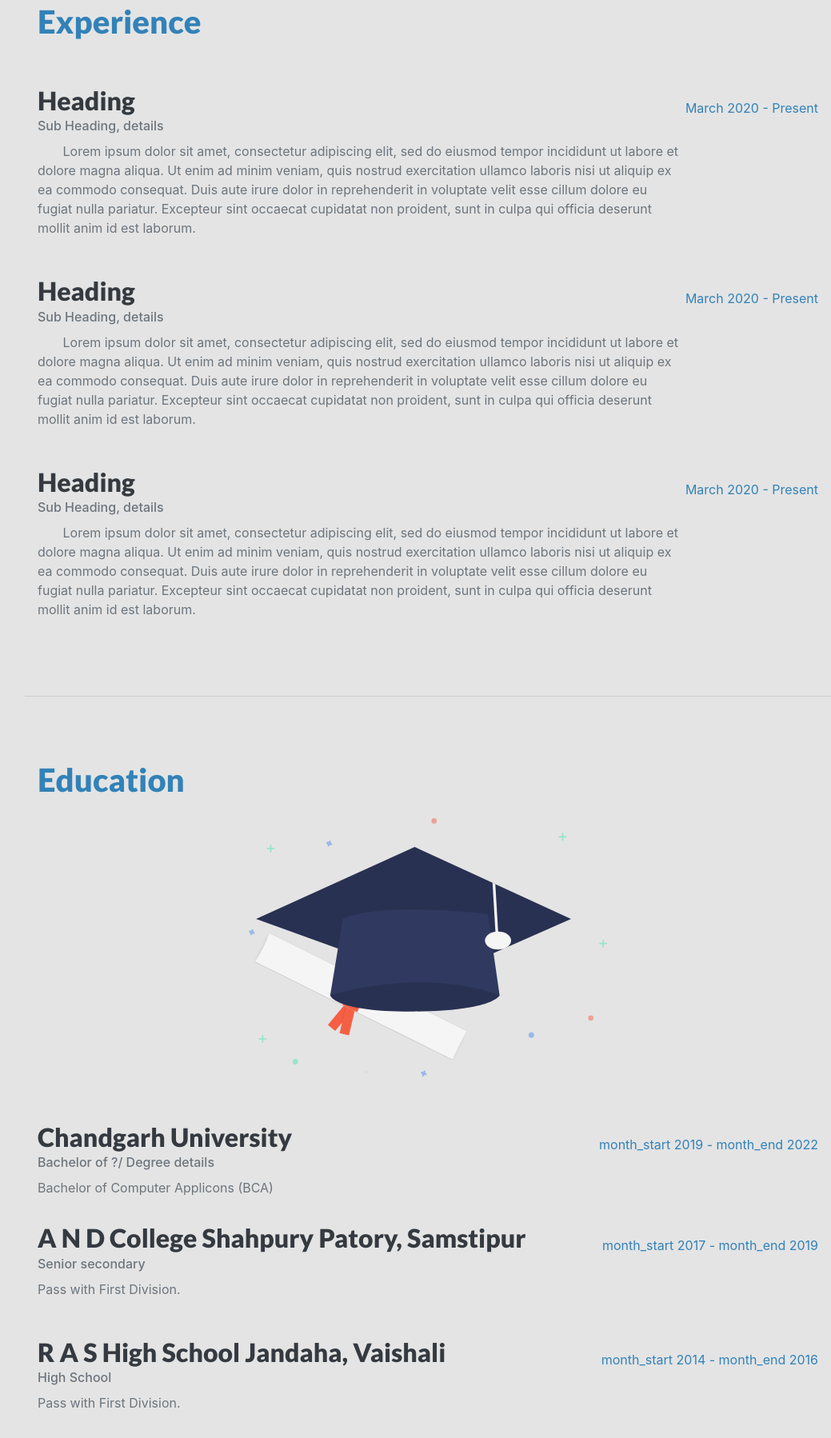
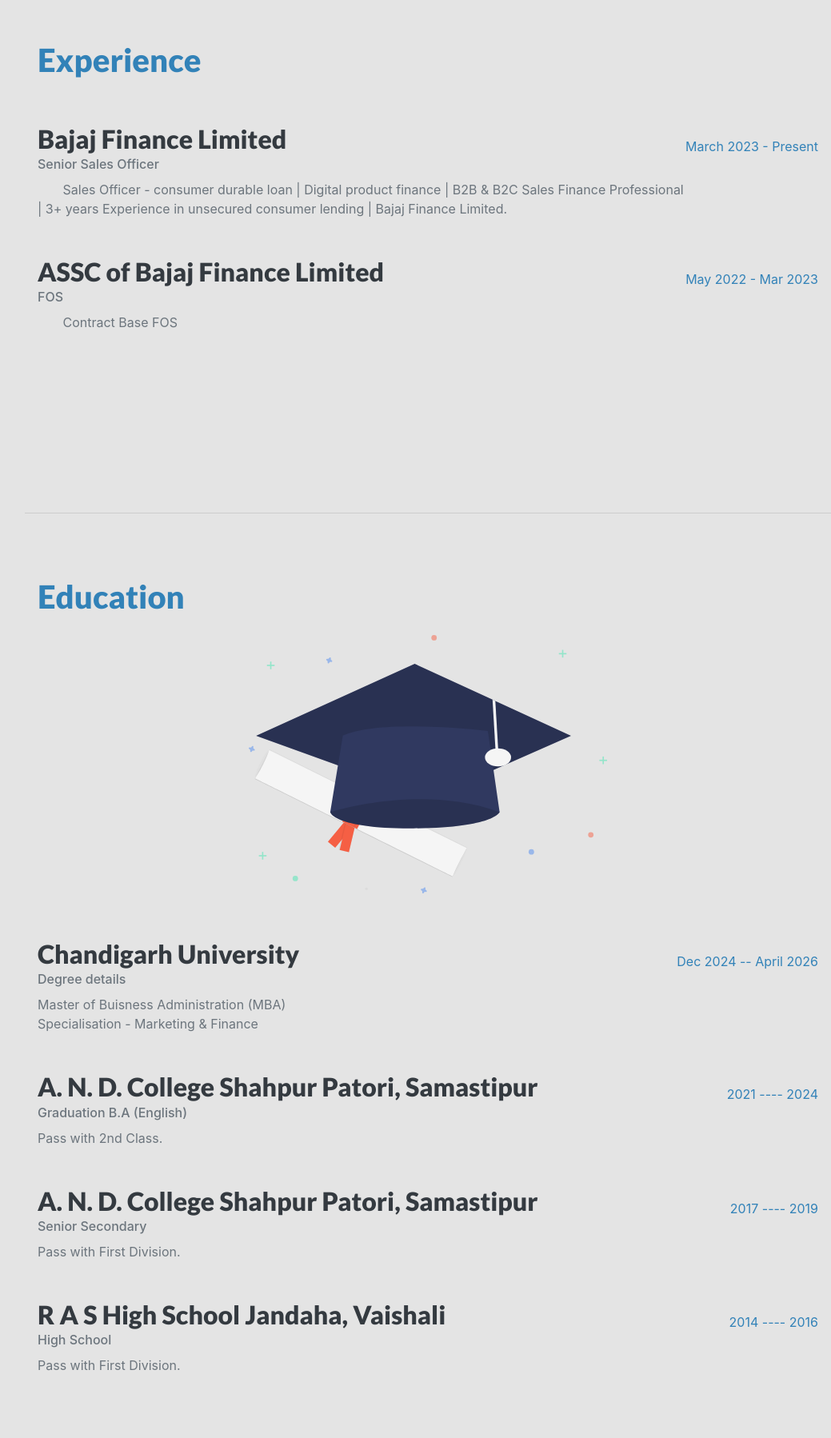
Before and after one commit to CodeWithSurya/myportfolio.github.io, a plain HTML site: page index.html in a window 1280 px wide. Shown: the part 996-2794 px from the top of the page at 80% size, without its empty margins (241-1280 px from the left). Drawn offline with nearby package versions, Linux system fonts and the light colour scheme; a web font is replaced by a local one.

Commit message:
Add files via upload

```diff
--- a/index.html
+++ b/index.html
@@ -60,16 +60,19 @@
           <i class="fas fa-envelope"></i> suryadevkumar700@gmail.com
         </div>
         <img class="top-img " src="img/website.png" alt="Website">
-        <p class="lead mb-5"> &nbsp; &nbsp;&nbsp;&nbsp;&nbsp;&nbsp; Hello, I am dropped out my Bachelors Degree in
-          Computer Applications from Chandigarh
-          University for ABCD reason. I enjoy Coding as well as designing.I always push myself for exploring new and
-          interesting things.
+        <p class="lead mb-5"> &nbsp; &nbsp;&nbsp;&nbsp;&nbsp;&nbsp; Hello, I am Purshing my Master Degree (MBA) in Marketing & Finance from Chandigarh
+          University. I enjoy Traveling as well as watching Movie. I always push myself for exploring new and interesting things.
+
         </p>
-
+        <hr>
+        <!--
         <p class="lead mb-5">&nbsp;&nbsp;&nbsp;&nbsp;&nbsp;&nbsp;I am a Devolper and also a Designer,being consistent to
           my passion I've developed few web
           pages which you can find in the projects section. We can work together,follow me or fill up the form and let's
           get started.</p>
+        -->
+
+
         <div class="social-icons">
           <a target="_blank" class="social-icon" href="https://www.linkedin.com/in/suryadev-kumar-095952190/"><i
               class="fab fa-linkedin-in"></i></a>
@@ -92,18 +95,22 @@
         <h2 class="mb-4">Experience</h2>
         <div class="d-flex flex-column flex-md-row justify-content-between mb-5">
           <div class="flex-grow-1">
-            <h3 class="mb-0">Heading</h3>
-            <div class="subheading mb-3">Sub Heading, details</div>
-            <p> &nbsp;&nbsp;&nbsp;&nbsp;&nbsp;&nbsp; Lorem ipsum dolor sit amet, consectetur adipiscing elit, sed do
-              eiusmod tempor incididunt ut labore et
-              dolore magna aliqua. Ut enim ad minim veniam, quis nostrud exercitation ullamco laboris nisi ut aliquip ex
-              ea commodo consequat.
-              Duis aute irure dolor in reprehenderit in voluptate velit esse cillum dolore eu fugiat nulla pariatur.
-              Excepteur sint occaecat cupidatat non proident, sunt in culpa qui officia deserunt mollit anim id est
-              laborum.</p>
+            <h3 class="mb-0">Bajaj Finance Limited</h3>
+            <div class="subheading mb-3">Senior Sales Officer</div>
+            <p> &nbsp;&nbsp;&nbsp;&nbsp;&nbsp;&nbsp;
+              Sales Officer - consumer durable loan | Digital product finance | B2B & B2C Sales Finance Professional | 3+ years Experience in unsecured consumer lending | Bajaj Finance Limited.</p>
           </div>
-          <div class="flex-shrink-0"><span class="text-primary">March 2020 - Present</span></div>
+          <div class="flex-shrink-0"><span class="text-primary">March 2023 - Present</span></div>
         </div>
+        <div class="d-flex flex-column flex-md-row justify-content-between mb-5">
+          <div class="flex-grow-1">
+            <h3 class="mb-0">ASSC of Bajaj Finance Limited</h3>
+            <div class="subheading mb-3">FOS</div>
+            <p> &nbsp;&nbsp;&nbsp;&nbsp;&nbsp;&nbsp; Contract Base FOS  </p>
+          </div>
+          <div class="flex-shrink-0"><span class="text-primary">May 2022 - Mar 2023</span></div>
+        </div>
+        <!--
         <div class="d-flex flex-column flex-md-row justify-content-between mb-5">
           <div class="flex-grow-1">
             <h3 class="mb-0">Heading</h3>
@@ -118,21 +125,7 @@
           </div>
           <div class="flex-shrink-0"><span class="text-primary">March 2020 - Present</span></div>
         </div>
-        <div class="d-flex flex-column flex-md-row justify-content-between mb-5">
-          <div class="flex-grow-1">
-            <h3 class="mb-0">Heading</h3>
-            <div class="subheading mb-3">Sub Heading, details</div>
-            <p> &nbsp;&nbsp;&nbsp;&nbsp;&nbsp;&nbsp; Lorem ipsum dolor sit amet, consectetur adipiscing elit, sed do
-              eiusmod tempor incididunt ut labore et
-              dolore magna aliqua. Ut enim ad minim veniam, quis nostrud exercitation ullamco laboris nisi ut aliquip ex
-              ea commodo consequat.
-              Duis aute irure dolor in reprehenderit in voluptate velit esse cillum dolore eu fugiat nulla pariatur.
-              Excepteur sint occaecat cupidatat non proident, sunt in culpa qui officia deserunt mollit anim id est
-              laborum.</p>
-          </div>
-          <div class="flex-shrink-0"><span class="text-primary">March 2020 - Present</span></div>
-        </div>
-        <!-- you can add more experiences as per your needs -->
+        you can add more experiences as per your needs -->
 
         <!-- <div class="d-flex flex-column flex-md-row justify-content-between">
                         <div class="flex-grow-1">
@@ -152,20 +145,29 @@
         <img class="edu-img " src="img/education.svg" alt="">
         <div class="d-flex flex-column flex-md-row justify-content-between mb-5">
           <div class="flex-grow-1">
-            <h3 class="mb-0">Chandgarh University</h3>
-            <div class="subheading mb-3">Bachelor of ?/ Degree details</div>
-            <div>Bachelor of Computer Applicons (BCA)</div>
+            <h3 class="mb-0">Chandigarh University</h3>
+            <div class="subheading mb-3">Degree details</div>
+            <div>Master of Buisness Administration (MBA)</div>
+            <p>Specialisation - Marketing & Finance </p>
             <!-- <p>More details like CGPA</p> -->
           </div>
-          <div class="flex-shrink-0"><span class="text-primary">month_start 2019 - month_end 2022</span></div>
+          <div class="flex-shrink-0"><span class="text-primary">Dec 2024 -- April 2026</span></div>
         </div>
         <div class="d-flex flex-column flex-md-row justify-content-between">
           <div class="flex-grow-1">
-            <h3 class="mb-0">A N D College Shahpury Patory, Samstipur</h3>
-            <div class="subheading mb-3">Senior secondary</div>
+            <h3 class="mb-0">A. N. D. College Shahpur Patori, Samastipur </h3>
+            <div class="subheading mb-3">Graduation B.A (English)</div>
+            <p>Pass with 2nd Class.</p>
+          </div>
+          <div class="flex-shrink-0"><span class="text-primary"> 2021 ---- 2024</span></div>
+        </div>
+        <div class="d-flex flex-column flex-md-row justify-content-between">
+          <div class="flex-grow-1">
+            <h3 class="mb-0">A. N. D. College Shahpur Patori, Samastipur</h3>
+            <div class="subheading mb-3">Senior Secondary</div>
             <p>Pass with First Division.</p>
           </div>
-          <div class="flex-shrink-0"><span class="text-primary">month_start 2017 - month_end 2019</span></div>
+          <div class="flex-shrink-0"><span class="text-primary"> 2017 ---- 2019</span></div>
         </div>
         <div class="d-flex flex-column flex-md-row justify-content-between">
           <div class="flex-grow-1">
@@ -173,7 +175,7 @@
             <div class="subheading mb-3">High School</div>
             <p>Pass with First Division.</p>
           </div>
-          <div class="flex-shrink-0"><span class="text-primary">month_start 2014 - month_end 2016</span></div>
+          <div class="flex-shrink-0"><span class="text-primary"> 2014 ---- 2016</span></div>
         </div>
       </div>
     </section>
@@ -182,7 +184,10 @@
     <section class="resume-section" id="skills">
       <div class="resume-section-content">
         <h2 class="mb-4">Skills</h2>
-        <div class="subheading mb-3">Programming Languages & Tools</div>
+        <!--
+        <div class="subheading mb-3"> Soft Skils</div>
+        -->
+        <!--
         <ul class="list-inline dev-icons">
           <li class="list-inline-item"><i class="fab fa-html5"></i></li>
           <li class="list-inline-item"><i class="fab fa-css3-alt"></i></li>
@@ -191,31 +196,57 @@
           <li class="list-inline-item"><i class="fab fa-react"></i></li>
           <li class="list-inline-item"><i class="fab fa-node-js"></i></li>
           <li class="list-inline-item"><i class="fab fa-wordpress"></i></li>
+          -->
           <!-- <li class="list-inline-item"><i class="fab fa-npm"></i></li> -->
         </ul>
         <div class="subheading mb-3">Key Points</div>
         <ul class="fa-ul mb-0">
           <li>
             <span class="fa-li"><i class="fas fa-check"></i></span>
-            Lorem ipsum
+            Business Plan Development
           </li>
           <li>
             <span class="fa-li"><i class="fas fa-check"></i></span>
-            Lorem ipsum
+            Decision Making
           </li>
           <li>
             <span class="fa-li"><i class="fas fa-check"></i></span>
-            Lorem ipsum
+            Digital Intelligence
           </li>
           <li>
             <span class="fa-li"><i class="fas fa-check"></i></span>
-            Lorem ipsum
+            Diversity, Inclusion, and Belonging
+          </li>
+          <li>
+            <span class="fa-li"><i class="fas fa-check"></i></span>
+            Ethics at Work
+          </li>
+          <li>
+            <span class="fa-li"><i class="fas fa-check"></i></span>
+            Innovation and Creativity
+          </li>
+          <li>
+            <span class="fa-li"><i class="fas fa-check"></i></span>
+            Performance Measurement
+          </li>
+          <li>
+            <span class="fa-li"><i class="fas fa-check"></i></span>
+            Presentation Skills
+          </li>
+          <li>
+            <span class="fa-li"><i class="fas fa-check"></i></span>
+            Strategy Planning and Execution
+          </li>
+          <li>
+            <span class="fa-li"><i class="fas fa-check"></i></span>
+             Team Management
           </li>
         </ul>
       </div>
     </section>
     <hr class="m-0" />
     <!-- Interests-->
+     <!--
     <section class="resume-section" id="projects">
       <div class="resume-section-content">
         <h2 class="mb-4">Projects</h2>
@@ -267,6 +298,7 @@
         </div>
       </div>
     </section>
+    -->
     <hr class="m-0" />
     <!-- Awards-->
     <section class="resume-section" id="awards">
@@ -275,6 +307,28 @@
         <div class="row">
           <div class="col-md-6">
             <ul class="fa-ul-s mb-0">
+              <li>
+                <span class="fa-li"><i class="fas fa-trophy text-warning"></i></span>
+                "Communication Skills Cernification"
+              </li>
+              <img class="awards-img " src="img/softskill.jpg"
+                alt="">&nbsp;&nbsp;
+              <li>
+                <span class="fa-li"><i class="fas fa-trophy text-warning"></i></span>
+                <!-- 1
+                <sup>st</sup> -->
+                "The Fundamentals of Digital Mareting"
+              </li>
+              <img class="awards-img " src="img/Digital_marketing_certificate.svg" alt="">&nbsp;&nbsp;
+              <li>
+                <span class="fa-li"><i class="fas fa-trophy text-warning"></i></span>
+                "Communication Skills"
+              </li>
+              <img class="awards-img " src="img/Communication_Skill.jpg"
+                alt="">&nbsp;&nbsp;
+              <li>
+              <li>
+                <span class="fa-li"><i class="fas fa-trophy text-warning"></i></span>
               <li>
                 <span class="fa-li"><i class="fas fa-trophy text-warning"></i></span>
                 "Engineering: Undergraduate & Masters Asia
@@ -292,19 +346,6 @@
               </li>
               <img class="awards-img " src="img/certificate-Learn-Software-Testing-Certification-course.jpeg"
                 alt="">&nbsp;&nbsp;
-              <li>
-                <span class="fa-li"><i class="fas fa-trophy text-warning"></i></span>
-                "Communication Skills Cernification"
-              </li>
-              <img class="awards-img " src="img/softskill.jpg"
-                alt="">&nbsp;&nbsp;
-              <li>
-                <span class="fa-li"><i class="fas fa-trophy text-warning"></i></span>
-                <!-- 1
-                <sup>st</sup> -->
-                "The Fundamentals of Digital Mareting"
-              </li>
-              <img class="awards-img " src="img/Digital_marketing_certificate.svg" alt="">&nbsp;&nbsp;
               <li>
                 <span class="fa-li"><i class="fas fa-trophy text-warning"></i></span>
                 <!-- 1
```
